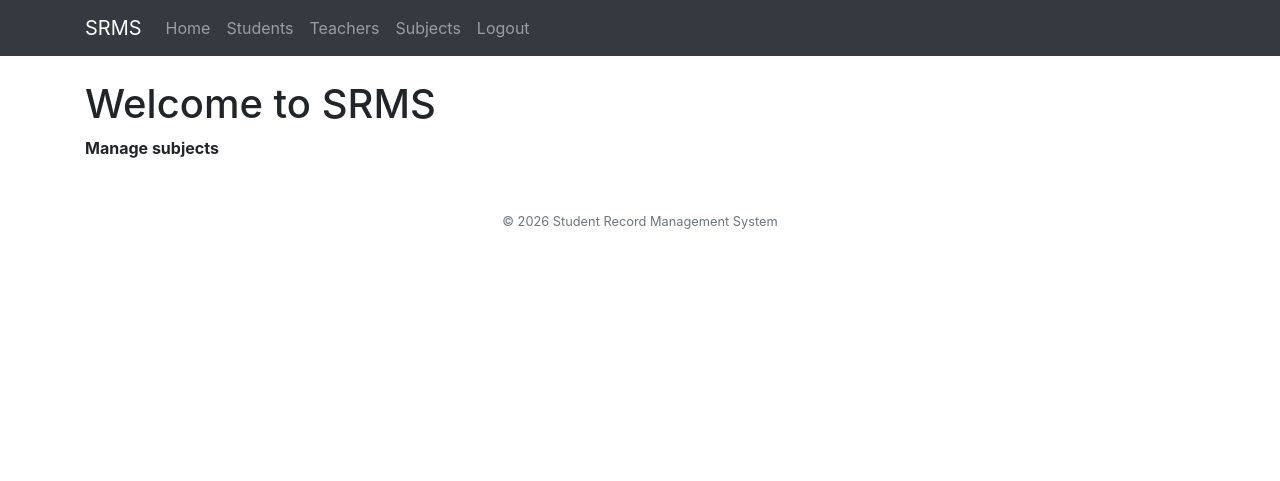
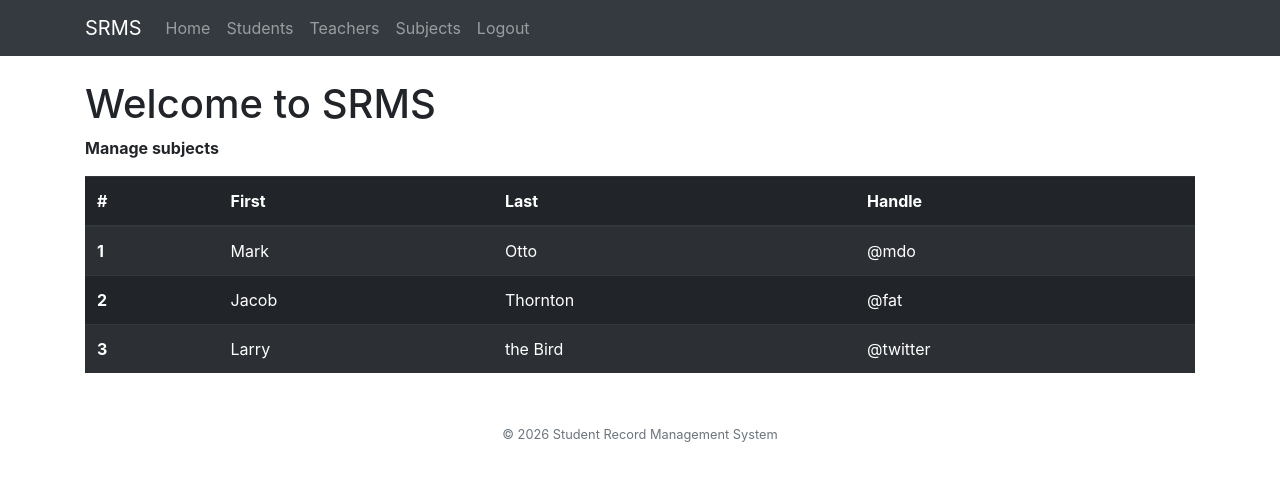
Before and after one commit to ahmadbaba811/BFS_SRMS, a Flask app: page /subjects in a window 1280 px wide. Shown: the top 481 px of the page. Run offline with Flask 3, Linux system fonts and the light colour scheme; some libraries are stand-ins or nearby versions.

Commit message:
end of class 23/08/2026

```diff
--- a/templates/subjects.html
+++ b/templates/subjects.html
@@ -1,6 +1,37 @@
 {% extends "base.html" %}
-{% block title %}Home{% endblock %}
+{% block title %}Subjects{% endblock %}
 {% block content %}
 <h1>Welcome to SRMS</h1>
 <p><strong>Manage subjects </strong></p>
+
+<table class="table table-striped table-dark">
+  <thead>
+    <tr>
+      <th scope="col">#</th>
+      <th scope="col">First</th>
+      <th scope="col">Last</th>
+      <th scope="col">Handle</th>
+    </tr>
+  </thead>
+  <tbody>
+    <tr>
+      <th scope="row">1</th>
+      <td>Mark</td>
+      <td>Otto</td>
+      <td>@mdo</td>
+    </tr>
+    <tr>
+      <th scope="row">2</th>
+      <td>Jacob</td>
+      <td>Thornton</td>
+      <td>@fat</td>
+    </tr>
+    <tr>
+      <th scope="row">3</th>
+      <td>Larry</td>
+      <td>the Bird</td>
+      <td>@twitter</td>
+    </tr>
+  </tbody>
+</table>
 {% endblock %}
```
Also changed, not shown: templates/teachers.html (+26 -0 lines).
